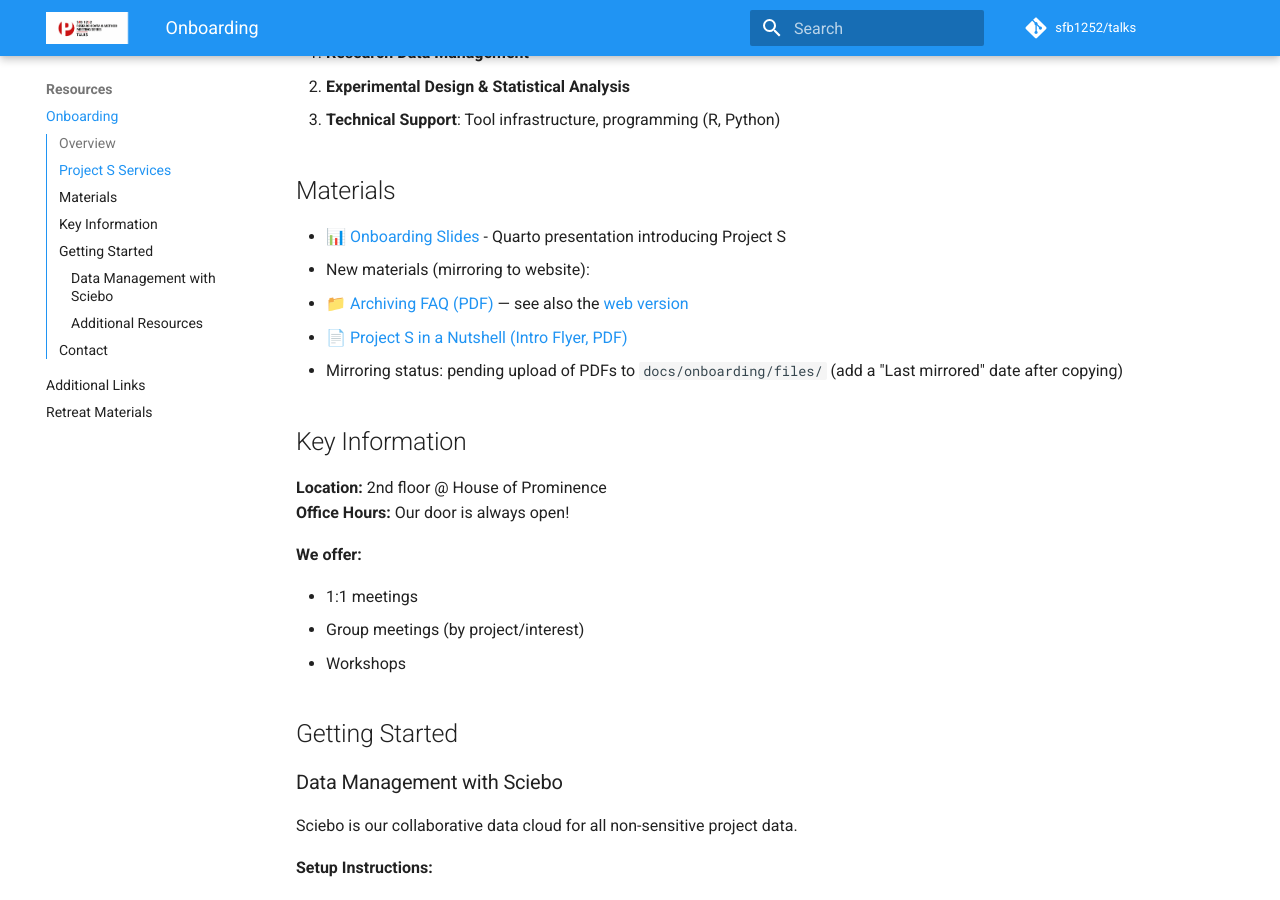
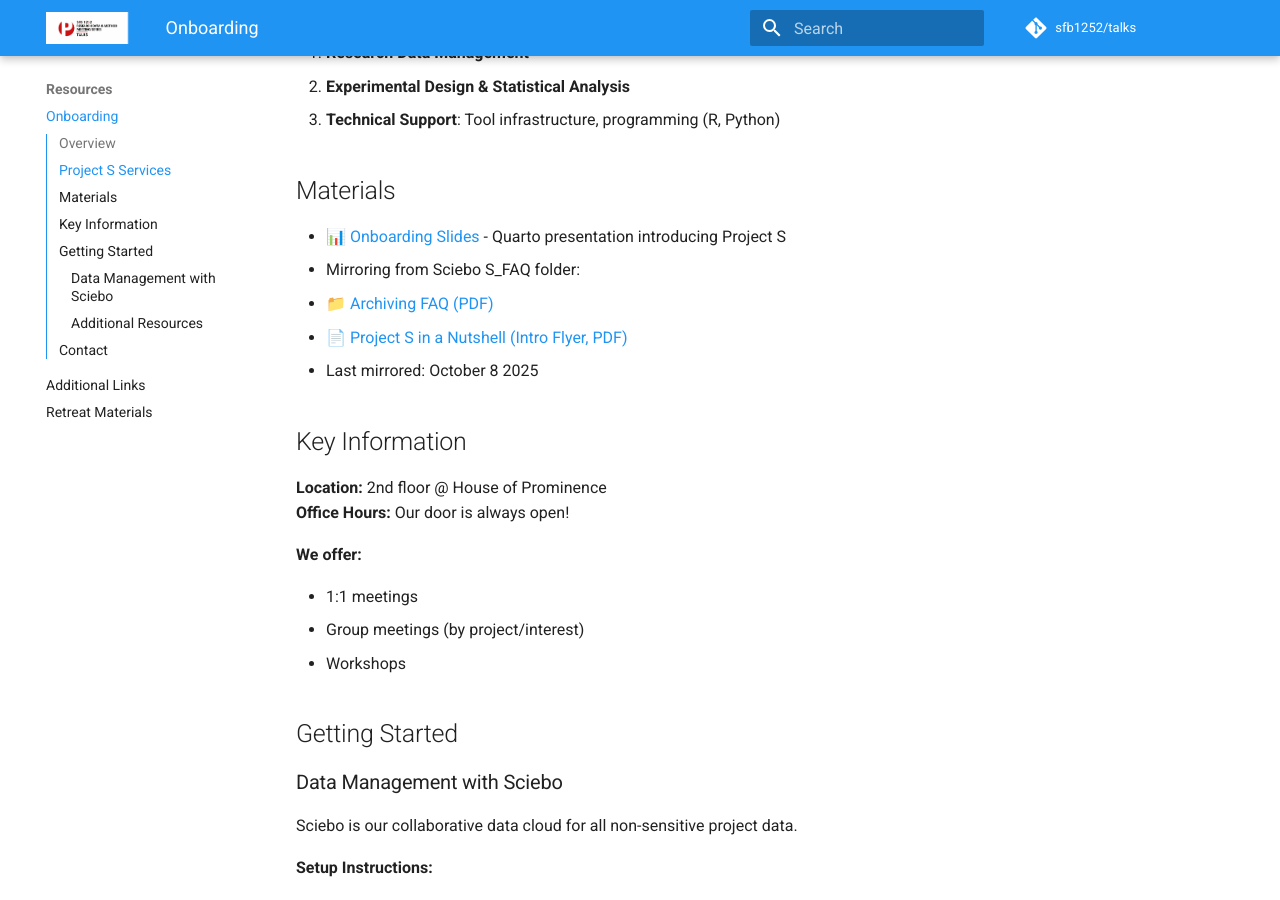
Before and after one commit to SFB1252/talks, an MkDocs documentation site: the page built from docs/onboarding/README.md, in a window 1280 px wide and 900 px high, scrolled down 480 px. Built offline with MkDocs 1.6.1 and Material for MkDocs 9.7.7, drawn with Linux system fonts in a browser that asks for light colours; comment, search, counter and statistics services are not loaded.

Commit message:
docs(onboarding): update Archiving FAQ and Intro Flyer; add last mirrored date and improve content clarity

```diff
--- a/docs/onboarding/README.md
+++ b/docs/onboarding/README.md
@@ -24,10 +24,10 @@ Sustainability) services and resources within SFB 1252 "Prominence in Language".
 
 - [📊 Onboarding Slides](onboarding-day-slides.qmd) - Quarto presentation
   introducing Project S
-- New materials (mirroring to website):
-  - [📁 Archiving FAQ (PDF)](files/archiving-faq.pdf) — see also the [web version](archiving-faq.md)
+- Mirroring from Sciebo S_FAQ folder:
+  - [📁 Archiving FAQ (PDF)](files/archiving-faq.pdf)
   - [📄 Project S in a Nutshell (Intro Flyer, PDF)](files/s-in-a-nutshell.pdf)
-  - Mirroring status: pending upload of PDFs to `docs/onboarding/files/` (add a "Last mirrored" date after copying)
+  - Last mirrored: October 8 2025
 
 ## Key Information
 
```
Also changed, not shown: 2 other files.
